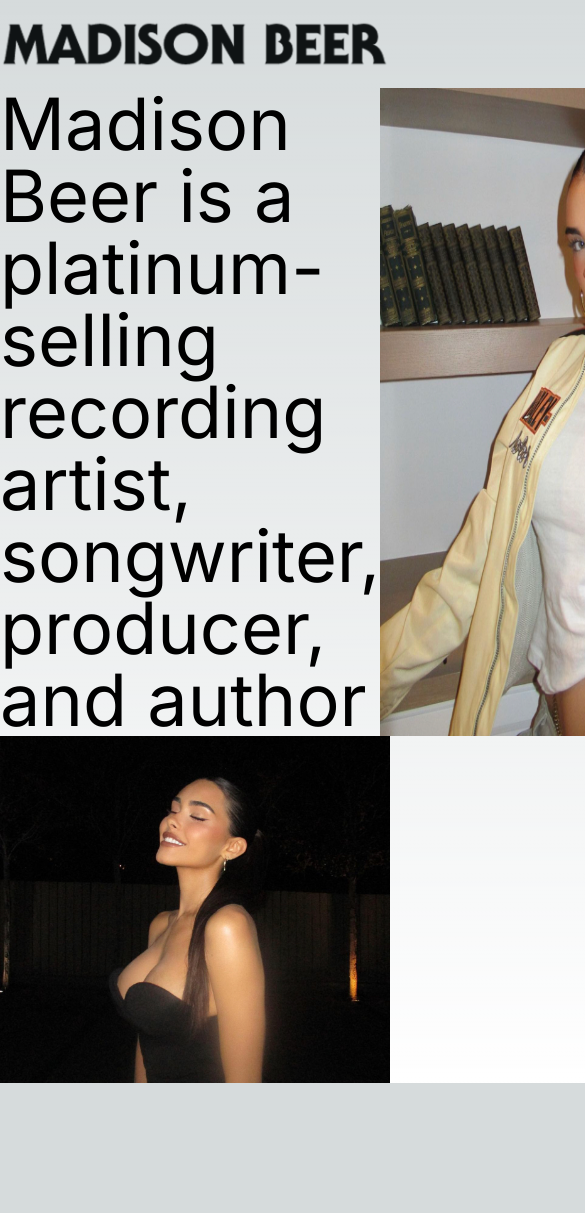
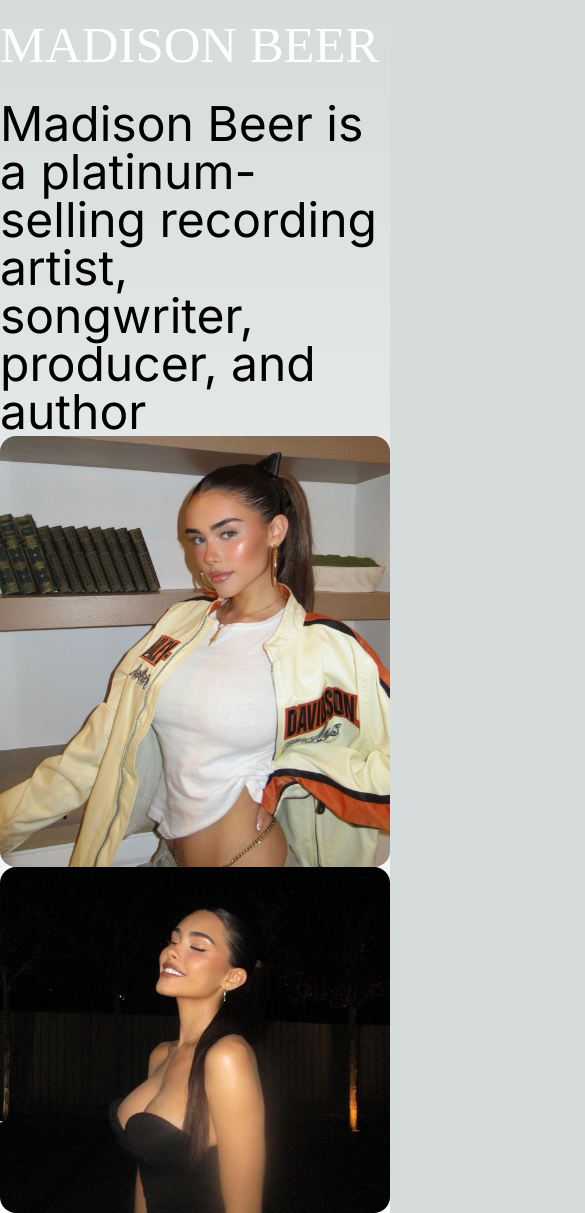
Before and after one commit to shunssv/demo-madisonbeer-clone, a Next.js app: page /about in a window 390 px wide. Shown: the top 1213 px of the page, 585 px wide, since content can reach past the window. Before the commit the page ends 1083 px from the top, so only its background shows below. Built offline with nearby package versions, Linux system fonts and the light colour scheme.

Commit message:
:lipstick: Style section on About

```diff
--- a/src/app/about/page.tsx
+++ b/src/app/about/page.tsx
@@ -2,13 +2,14 @@
 
 export default function Page() {
   return (
-    <section className="">
-      <div className="flex ">
-        <h1 className=" text-7xl">Madison Beer is a platinum-selling recording artist, songwriter, producer, and author</h1>
-        <Image src="/about/profile-1.jpg" width={1200} height={1300} alt="profile | madison beer"/>
+    <section>
+      <div className="md:flex max-w-screen-xl mx-auto md:items-center">
+        <h1 className="text-5xl md:text-7xl">Madison Beer is a platinum-selling recording artist, songwriter, producer, and author</h1>
+        <Image src="/about/profile-1.jpg" width={1200} height={1300} alt="profile | madison beer" className="rounded-2xl"/>
       </div>
 
-      <Image src="/about/profile-2.jpg" width={1200} height={1100} alt="profile | madison beer"/>
+      <Image src="/about/profile-2.jpg" width={1200} height={1100} alt="profile | madison beer" className="rounded-2xl"/>
+
     </section>
   )
 }
--- a/src/app/page.tsx
+++ b/src/app/page.tsx
@@ -4,7 +4,7 @@
   return (
     <>
       <div className="py-4">
-        <Image src="/home/hero-1.jpg" width={1000} height={500} alt="madison beer tour" className="mx-auto" />
+        <Image src="/home/hero-1.jpg" width={1000} height={500} alt="madison beer tour" className="mx-auto rounded-2xl" />
       </div>
     </>
   )
--- a/src/app/ui/header.tsx
+++ b/src/app/ui/header.tsx
@@ -5,7 +5,7 @@
   return (
     <header className="md:container md:mx-auto flex justify-between items-center py-5">
       <Link href="/">
-        <Image src='/logo.png' width={400} height={50} alt="Logo | Madison Beer" />
+        <Image src='/logo.svg' width={400} height={50} alt="Logo | Madison Beer" />
       </Link>
       <ul className="hidden md:flex md:gap-5">
         <li>Music</li>
```
Also changed, not shown: public/logo.png (deleted), public/logo.svg (added).
